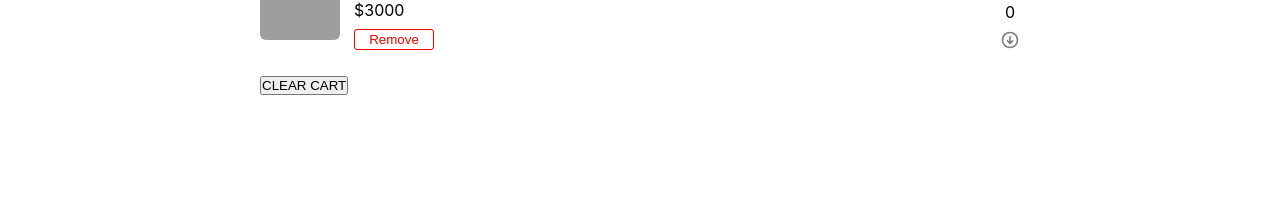
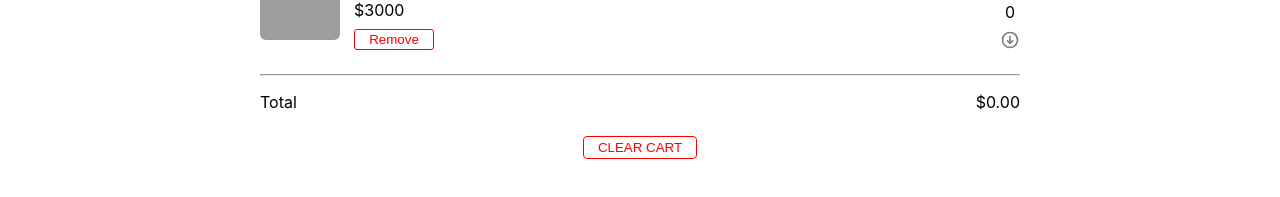
Before and after one commit to arnold-O/React-cart, a React (Create React App) app: page / in a window 1280 px wide. Shown: the part 595-792 px from the top of the page. Built offline with nearby package versions, Linux system fonts and the light colour scheme; grey boxes are pictures that could not be loaded.

Commit message:
remove each item functionality

```diff
--- a/src/component/CartItem.js
+++ b/src/component/CartItem.js
@@ -6,7 +6,7 @@ import  { useGlobalContext } from "./Context";
 export default function CartItem() {
 
 
-  const {cart} = useGlobalContext()
+  const {cart , clearCart, removeOne} = useGlobalContext()
 
   return (
     <div className="cartSection">
@@ -23,7 +23,7 @@ export default function CartItem() {
                 <p className="itemName">{name}</p>
                 <p className="price">${price}</p>
 
-                <button className="btn-remove">Remove</button>
+                <button className="btn-remove" onClick={()=>removeOne(id)}>Remove</button>
               </div>
             </div>
             <div className="counter-section">
@@ -60,9 +60,15 @@ export default function CartItem() {
           </div>
         );
       })}
+      <hr />
 
-      <div>
-        <button >CLEAR CART</button>
+      <div className="total-section">
+        <p>Total</p>
+        <p>$0.00</p>
+      </div>
+
+      <div class="clear-cart-btn">
+        <button onClick={clearCart} >CLEAR CART</button>
       </div>
     </div>
   );
--- a/src/component/Context.js
+++ b/src/component/Context.js
@@ -1,15 +1,34 @@
-import React, { useContext, useState } from "react"
+import React, { useContext, useReducer, useState } from "react"
+import reducer from "../reducer";
 import data  from "./data";
 
 const AppContext = React.createContext()
 
+const initialState = {
+    loading:false,
+    cart:data,
+    total:0,
+    amount:0
+}
+
 
 const AppProvider = ({children})=>{
-    const [cart, setCart] = useState(data)
+    const [state, dispatch] = useReducer(reducer, initialState)
+
+
+    const clearCart = ()=>{
+        dispatch({type:"CLEAR_CART"})
+    }
+
+    const removeOne = (id)=>{
+
+      dispatch({type:"REMOVE_ONE", payload:id})
+
+    }
 
    return <AppContext.Provider
     value={{
-      cart,
+      ...state, clearCart, removeOne
     }}
   >
     {children}
@@ -17,8 +36,6 @@ const AppProvider = ({children})=>{
 
 }
 
-
-
 export const useGlobalContext = ()=>{
     return useContext(AppContext)
 }
--- a/src/index.css
+++ b/src/index.css
@@ -126,6 +126,24 @@ body {
   color: #fff;
   background-color: red;
 }
+.clear-cart-btn {
+  text-align: center;
+}
+.clear-cart-btn button {
+  background-color: #fff;
+  color: red;
+  border: 1px solid red;
+  padding: 0.2rem 0.875rem;
+  border-radius: 4px;
+  margin-bottom: 3rem;
+}
+.total-section {
+  display: flex;
+  justify-content: space-between;
+  align-items: center;
+  margin-top: 1rem;
+  margin-bottom: 1.5rem;
+}
 
 /* media quearies */
 
--- a/src/reducer.js
+++ b/src/reducer.js
@@ -4,6 +4,10 @@ const reducer = (state, action)=> {
 
     if(action.type === "CLEAR_CART"){
         return {...state, cart:[]}
+    }
+
+    if(action.type === "REMOVE_ONE"){
+        return {...state,  cart:state.cart.filter((item)=> item.id !== action.payload) }
     }
 
 
```
